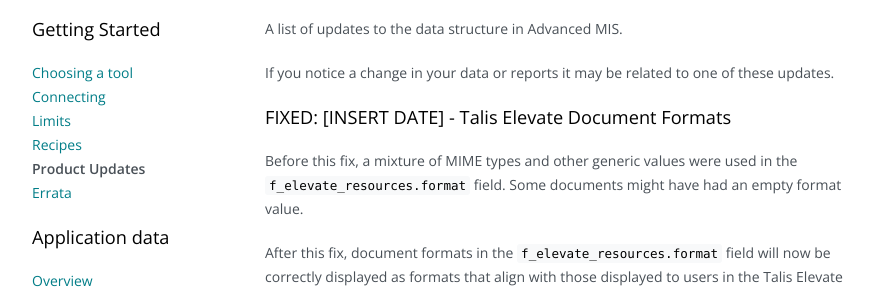
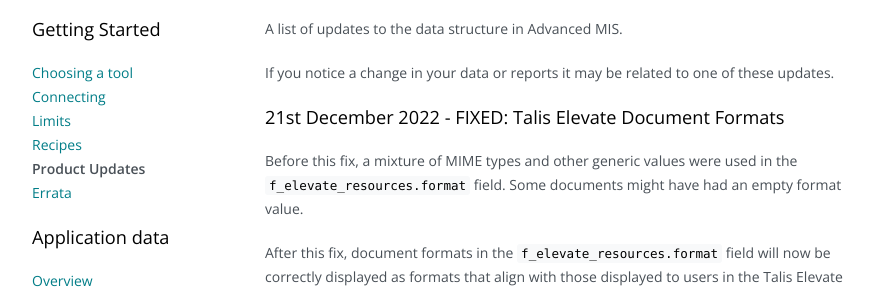
Before and after one commit to techfromsage/advanced-mis, a Jekyll site: the page built from topics/updates.md, in a window 1280 px wide. Shown: the part 211-504 px from the top of the page, without its empty margins (142-1015 px from the left). Built offline with Jekyll 4.4.1, drawn with Linux system fonts in a browser that asks for light colours; nearby versions of some CDN libraries.

Commit message:
add date

```diff
--- a/topics/updates.md
+++ b/topics/updates.md
@@ -8,7 +8,7 @@ A list of updates to the data structure in Advanced MIS.
 
 If you notice a change in your data or reports it may be related to one of these updates.
 
-### FIXED: [INSERT DATE] - Talis Elevate Document Formats
+### 21st December 2022 - FIXED: Talis Elevate Document Formats
 
 Before this fix, a mixture of MIME types and other generic values were used in the `f_elevate_resources.format` field. Some documents might have had an empty format value.
 
```
